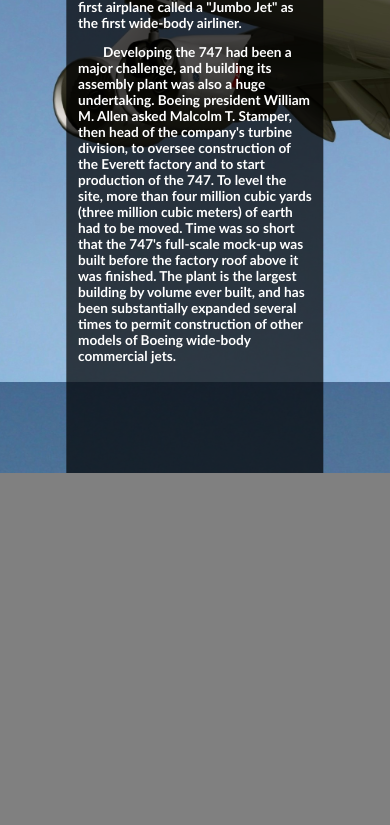
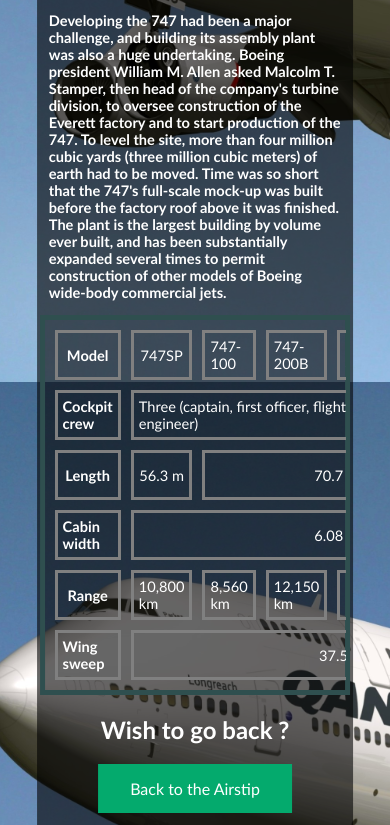
Before and after one commit to vladd-6/vladd-6.github.io, a plain HTML site: page b747-page.html in a window 390 px wide. Shown: the part 462-1287 px from the top of the page. Before the commit the page ends 935 px from the top, so only its background shows below. Drawn offline with Linux system fonts and the light colour scheme.

Commit message:
full responsive

```diff
--- a/b747-page.html
+++ b/b747-page.html
@@ -35,6 +35,43 @@
                 expanded several times to permit construction of other models of Boeing wide-body commercial jets.
             </p>
         </article>
+
+        <div class="table-container">
+            <div class="table-cell"><strong>Model</strong></div>
+            <div class="table-cell">747SP</div>
+            <div class="table-cell">747-100</div>
+            <div class="table-cell">747-200B</div>
+            <div class="table-cell">747-300</div>
+            <div class="table-cell">747-400</div>
+            <div class="table-cell">747-8</div>
+
+            <div class="table-cell"><strong>Cockpit crew</strong></div>
+            <div id="table-cell-2" class="table-cell">Three (captain, first officer, flight engineer)</div>
+            <div id="table-cell-3" class="table-cell">Two (captain, first officer)</div>
+
+            <div class="table-cell"><strong>Length</strong></div>
+            <div class="table-cell">56.3 m</div>
+            <div id="table-cell-4" class="table-cell">70.7 m</div>
+            <div class="table-cell">76.25 m</div>
+
+            <div class="table-cell"><strong>Cabin width</strong></div>
+            <div id="table-cell-5" class="table-cell">6.08 m</div>
+
+            <div class="table-cell"><strong>Range</strong></div>
+            <div class="table-cell">10,800 km</div>
+            <div class="table-cell">8,560 km</div>
+            <div class="table-cell">12,150 km</div>
+            <div class="table-cell">11,720 km</div>
+            <div class="table-cell">14,205 km</div>
+            <div class="table-cell">14,320 km</div>
+
+            <div class="table-cell"><strong>Wing sweep</strong></div>
+            <div id="table-cell-5" class="table-cell">37.5°</div>
+        </div>
+        <h2>Wish to go back ?</h2>
+        <a href="index.html">
+            <button class="back-button">Back to the Airstip</button>
+        </a>
     </div>
 </body>
 
--- a/styleA340.css
+++ b/styleA340.css
@@ -33,7 +33,7 @@
     background-color: rgba(0, 0, 0, 0.6);
     display: flex;
     align-items: center;
-    justify-content:flex-start;
+    justify-content: flex-start;
     color: white;
     flex-direction: column;
     z-index: -1;
@@ -90,6 +90,8 @@
     display: inline-block;
     font-size: 16px;
     cursor: pointer;
+    transition-duration: 0.3s;
+    transition-timing-function: linear;
 }
 
 .back-button:hover{
--- a/styleb747.css
+++ b/styleb747.css
@@ -28,17 +28,70 @@
     top: 11vh;
     left: 50%;
     transform: translateX(-50%);
-    width: 60%;
+    /* width: 60%; */
     min-height: 100%;
-    background-color: rgba(0, 0, 0, 0.7);
+    background-color: rgba(0, 0, 0, 0.6);
     display: flex;
     align-items: center;
-    justify-content:flex-start;
+    justify-content: flex-start;
     color: white;
     flex-direction: column;
     z-index: -1;
     padding: 3vw;
-    text-indent: 25px;
+    /* text-indent: 25px; */
+}
+
+.table-container {
+    display: grid;
+    grid-template-columns: repeat(7, 1fr);
+    gap: 10px;
+    border: 5px solid darkslategray;
+    padding: 10px;
+    width: calc(100% - 3vw);
+    overflow-x: auto;
+}
+
+.table-cell {
+    padding: 5px;
+    border: 3px solid gray;
+
+    display: flex;
+    align-items: center;
+    justify-content: center;
+}
+
+#table-cell-2{
+    grid-column: 2/6;
+}
+
+#table-cell-3{
+    grid-column: 6/8;
+}
+
+#table-cell-4{
+    grid-column: 3/7;
+}
+
+#table-cell-5{
+    grid-column: 2/8;
+}
+
+.back-button {
+    background-color: #04AA6D;
+    border: none;
+    color: white;
+    padding: 15px 32px;
+    text-align: center;
+    text-decoration: none;
+    display: inline-block;
+    font-size: 16px;
+    cursor: pointer;
+    transition-duration: 0.3s;
+    transition-timing-function: linear;
+}
+
+.back-button:hover{
+    background-color: #008CBA;
 }
 
 @media screen and (min-width: 1250px){
@@ -46,6 +99,9 @@
         background-image: url(B747-background.jpg);
         background-size: cover;
         background-attachment: fixed;
+    }
+    .info{
+        width: 60%;
     }
     header {
         font-size: 1.2vw;
@@ -63,14 +119,18 @@
         background-attachment: fixed;
     }
     .info {
-        top: 8vh;
+        top: 9vh;
+        width: 75%;
     }
     header {
         font-size: 2.5vw;
-        height: 7vh;
+        height: calc(8vh + 2vw);
     }
     article{
         font-weight: bold;
-        font-size: 3.5vw;
+        font-size: calc(1.5vh + 0.5vw);
+    }
+    .table-container{
+        font-size: calc(1.5vh + 0.5vw);
     }
 }
```
Also changed, not shown: a340-page.html (+5 -5 lines).
